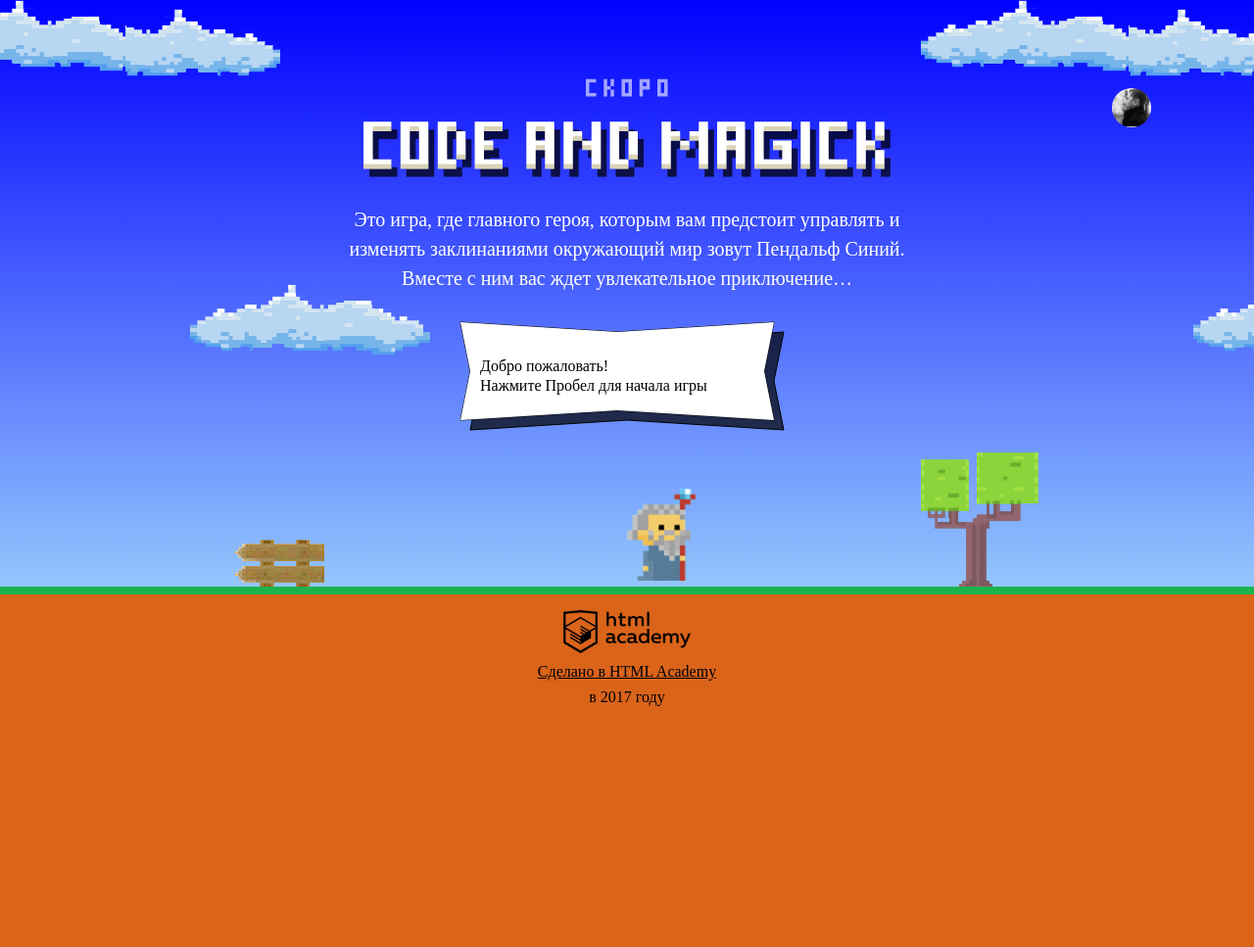
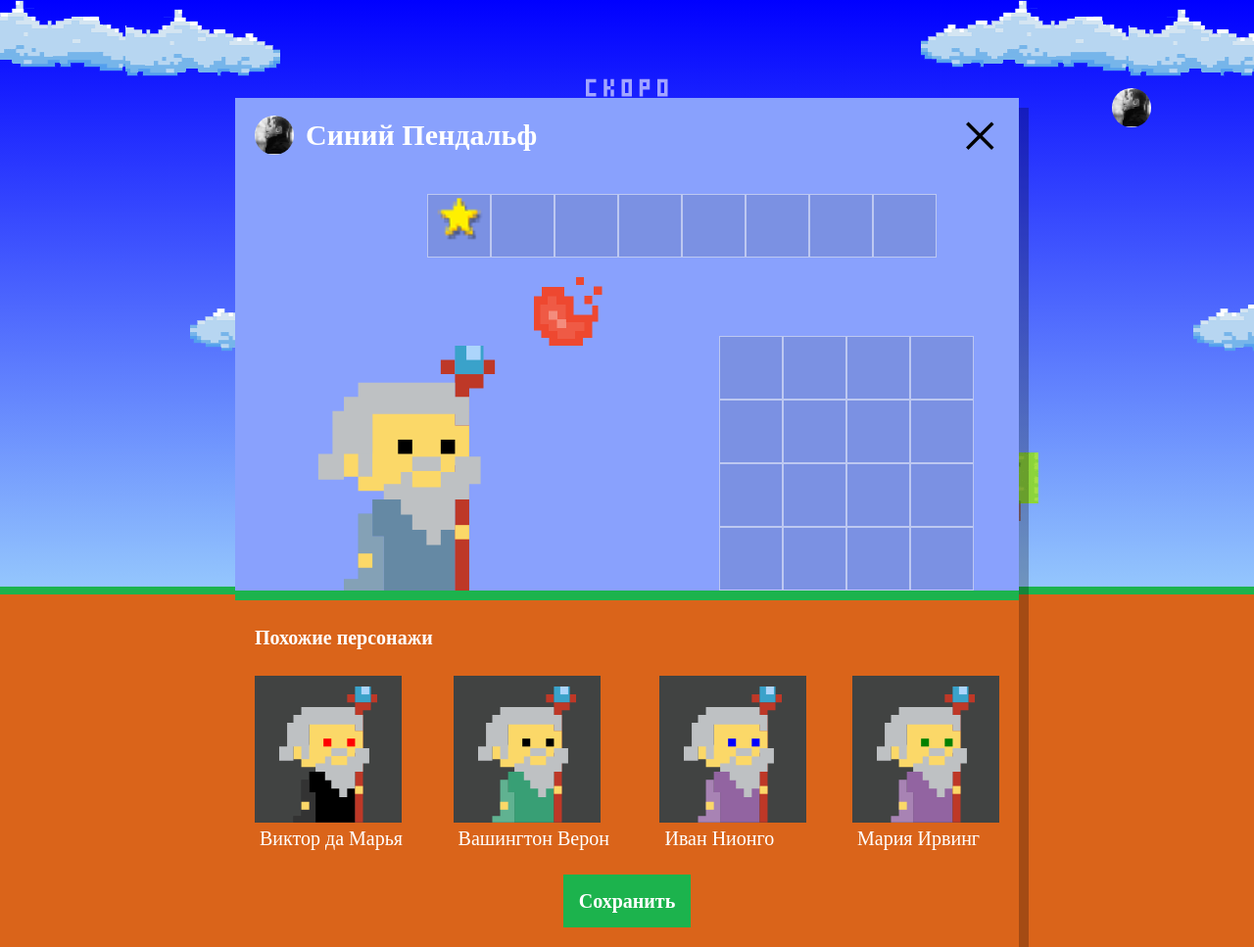
Before and after one commit to korney197823/code-and-magick, a website: page index.html in a window 1280 px wide. Shown: the whole page at 98% size. Before the commit the page ends 800 px from the top, so only its background shows below. Drawn offline with Linux system fonts and the light colour scheme; a web font is replaced by a local one.

Commit message:
made setup block

```diff
--- a/index.html
+++ b/index.html
@@ -196,6 +196,7 @@
   }
 </script>
 <script src="js/stats.js"></script>
+<script src="js/setup.js"></script>
 <script src="js/game.js"></script>
 </body>
 </html>
--- /dev/null
+++ b/js/setup.js
@@ -0,0 +1,66 @@
+'use strict';
+
+var setup = document.querySelector('.setup');
+var similarWizardTemplate = document.querySelector('#similar-wizard-template').content;
+var similarListElement = setup.querySelector('.setup-similar-list');
+
+
+var WIZARD_NAMES = ['Иван', 'Хуан Себастьян', 'Мария', 'Кристоф', 'Виктор', 'Юлия', 'Люпита', 'Вашингтон'];
+var WIZARD_SECONDNAMES = ['да Марья', 'Верон', 'Мирабелла', 'Вальц', 'Онопко', 'Топольницкая', 'Нионго', 'Ирвинг'];
+var COAT_COLORS = ['rgb(101, 137, 164)', 'rgb(241, 43, 107)', 'rgb(146, 100, 161)', 'rgb(56, 159, 117)', 'rgb(215, 210, 55)', 'rgb(0, 0, 0)'];
+var EYES_COLORS = ['black', 'red', 'blue', 'yellow', 'green'];
+
+var wizards = [
+  {
+    name: (getRandomElement(WIZARD_NAMES) + ' ' + getRandomElement(WIZARD_SECONDNAMES)),
+    coatColor: getRandomElement(COAT_COLORS),
+    eyesColor: getRandomElement(EYES_COLORS)
+  },
+  {
+    name: (getRandomElement(WIZARD_NAMES) + ' ' + getRandomElement(WIZARD_SECONDNAMES)),
+    coatColor: getRandomElement(COAT_COLORS),
+    eyesColor: getRandomElement(EYES_COLORS)
+  },
+  {
+    name: (getRandomElement(WIZARD_NAMES) + ' ' + getRandomElement(WIZARD_SECONDNAMES)),
+    coatColor: getRandomElement(COAT_COLORS),
+    eyesColor: getRandomElement(EYES_COLORS)
+  },
+  {
+    name: (getRandomElement(WIZARD_NAMES) + ' ' + getRandomElement(WIZARD_SECONDNAMES)),
+    coatColor: getRandomElement(COAT_COLORS),
+    eyesColor: getRandomElement(EYES_COLORS)
+  }
+];
+
+//функция рендера DOM элемента
+var renderWizard = function(wizard) {
+  var wizardElement = similarWizardTemplate.cloneNode(true);
+  wizardElement.querySelector('.setup-similar-label').textContent = wizard.name;
+  wizardElement.querySelector('.wizard-coat').style.fill = wizard.coatColor;
+  wizardElement.querySelector('.wizard-eyes').style.fill = wizard.eyesColor;
+  return wizardElement;
+}
+
+// функция вставки DOM элемента
+
+var fragment = document.createDocumentFragment();
+
+for (var i = 0; i < wizards.length; i++) {
+  fragment.appendChild(renderWizard(wizards[i]));
+}
+
+similarListElement.appendChild(fragment);
+
+// объявление и вызов функции удаления класса элемента
+function removeClass(element, classRemove) {
+  element.classList.remove(classRemove);
+}
+removeClass(setup, 'hidden');
+removeClass(document.querySelector('.setup-similar'), 'hidden');
+
+// объявление функции генерации случайных данных
+function getRandomElement(arr) {
+  var random = Math.floor(Math.random() * arr.length);
+  return arr[random];
+}
```
